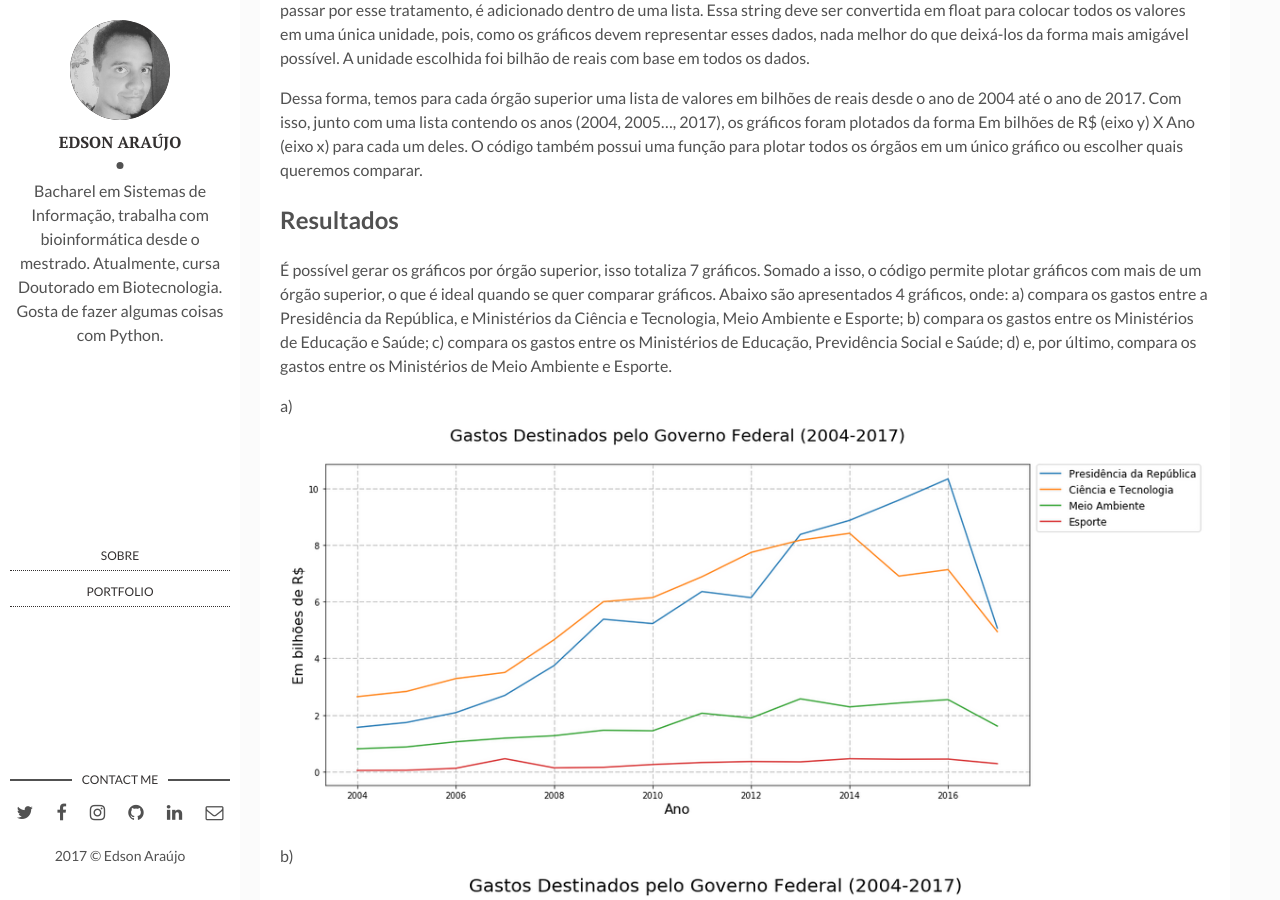
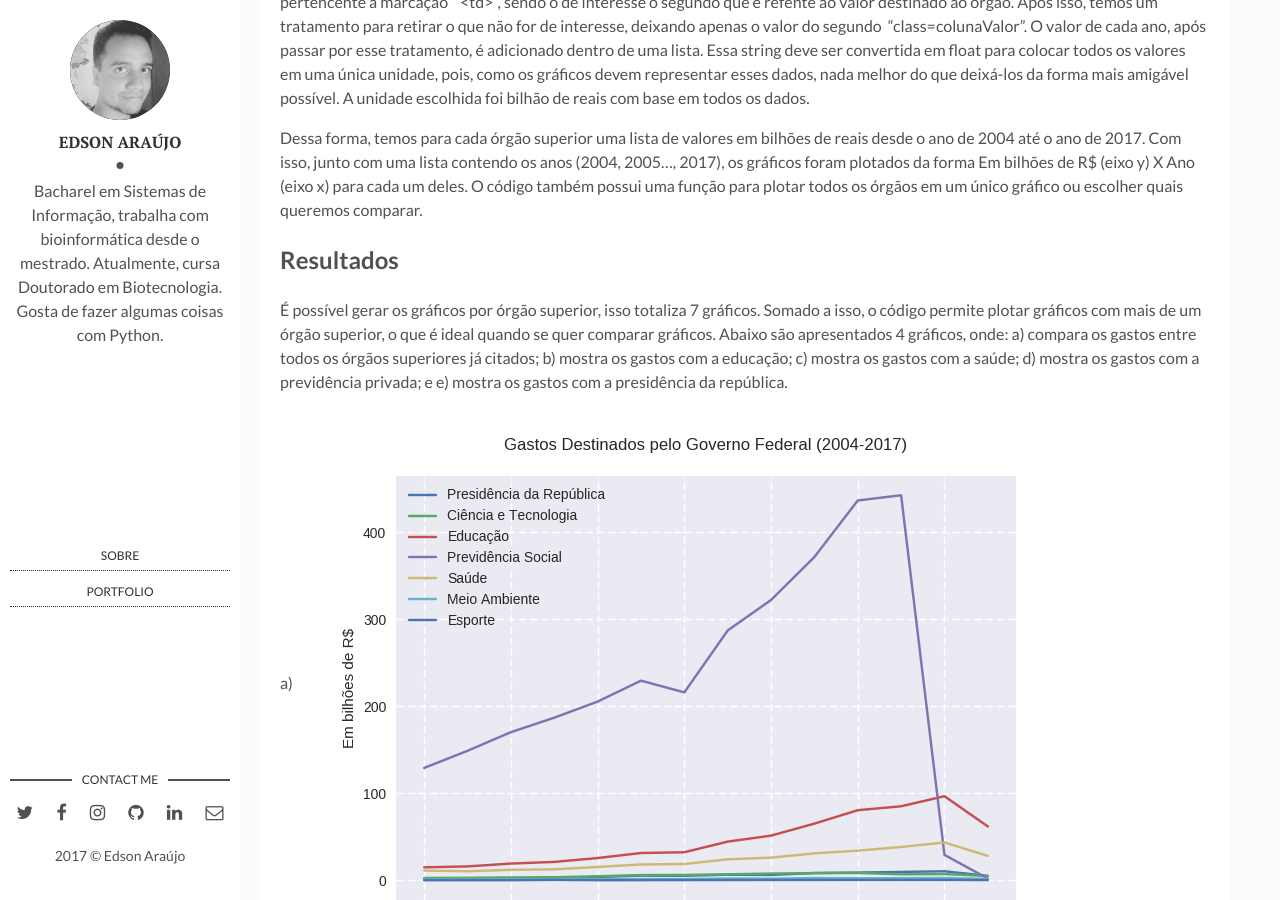
Before and after one commit to edsonlead/edsonlead.github.io, a Jekyll site: the page built from _posts/2017-10-13-hackeando-gastos-governamentais-com-python-3.md, in a window 1280 px wide and 900 px high, scrolled down 2903 px. Built offline with Jekyll 4.4.1, drawn with Linux system fonts in a browser that asks for light colours; comment, search, counter and statistics services are not loaded; some of the changed text lies outside the part shown.

Commit message:
post updated

```diff
--- a/_posts/2017-10-13-hackeando-gastos-governamentais-com-python-3.md
+++ b/_posts/2017-10-13-hackeando-gastos-governamentais-com-python-3.md
@@ -53,7 +56,7 @@ Dessa forma, temos para cada &oacute;rg&atilde;o superior uma lista de valores e
 
 ## Resultados
 
-&Eacute; poss&iacute;vel gerar os gr&aacute;ficos por &oacute;rg&atilde;o superior, isso totaliza 7 gr&aacute;ficos. Somado a isso, o c&oacute;digo permite plotar gr&aacute;ficos com mais de um &oacute;rg&atilde;o superior, o que &eacute; ideal quando se quer comparar gr&aacute;ficos. Abaixo s&atilde;o apresentados 4 gr&aacute;ficos, onde: a) compara os gastos entre a Presid&ecirc;ncia da Rep&uacute;blica, e Minist&eacute;rios da Ci&ecirc;ncia e Tecnologia, Meio Ambiente e Esporte; b) compara os gastos entre os Minist&eacute;rios de Educa&ccedil;&atilde;o e Sa&uacute;de; c) compara os gastos entre os Minist&eacute;rios de Educa&ccedil;&atilde;o, Previd&ecirc;ncia Social e Sa&uacute;de; d) e, por &uacute;ltimo, compara os gastos entre os Minist&eacute;rios de Meio Ambiente e Esporte.
+&Eacute; poss&iacute;vel gerar os gr&aacute;ficos por &oacute;rg&atilde;o superior, isso totaliza 7 gr&aacute;ficos. Somado a isso, o c&oacute;digo permite plotar gr&aacute;ficos com mais de um &oacute;rg&atilde;o superior, o que &eacute; ideal quando se quer comparar gr&aacute;ficos. Abaixo s&atilde;o apresentados 4 gr&aacute;ficos, onde: a) compara os gastos entre todos os órgãos superiores já citados; b) mostra os gastos com a educação; c) mostra os gastos com a saúde; d) mostra os gastos com a previdência privada; e e) mostra os gastos com a presidência da república.
 
 a) ![Gráfico 01]({{site.baseurl}}/assets/img/post006/post06-graf01.png)
 
```
Also changed, not shown: other parts of _posts/2017-10-13-hackeando-gastos-governamentais-com-python-3.md (+5 -0 lines), assets/img/post006/post06-graf01.png, assets/img/post006/post06-graf02.png, assets/img/post006/post06-graf03.png, assets/img/post006/post06-graf04.png, assets/img/post006/post06-graf05.png (added).
